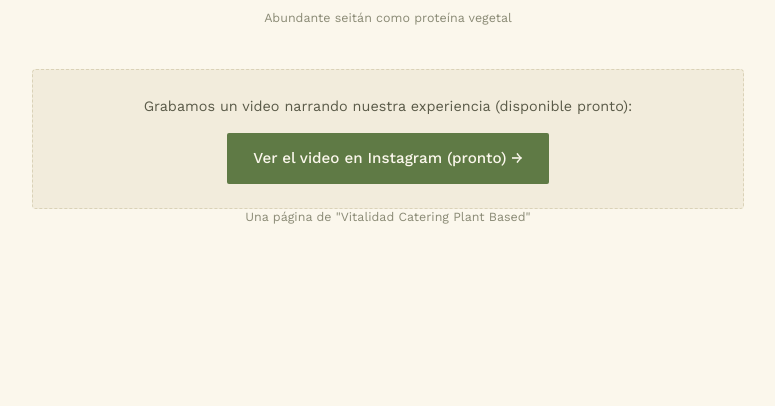
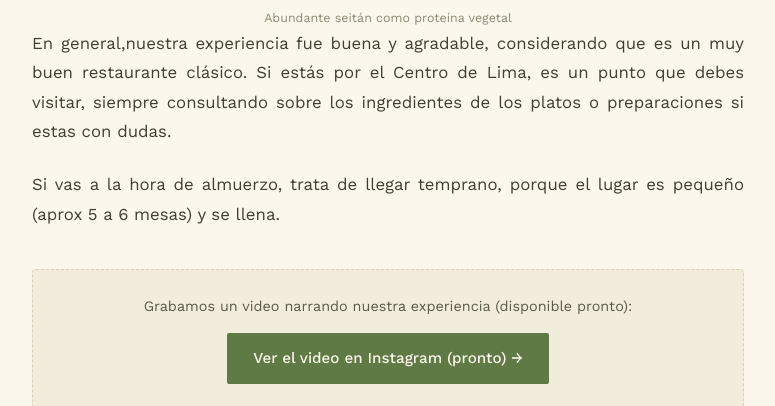
Before and after one commit to cesar-mora/Vitalidad_Itinerante, a plain HTML site: page resenas/vida-sana-camana.html in a window 1280 px wide. Shown: the part 1888-2294 px from the top of the page, without its empty margins (252-1027 px from the left). Before the commit the page ends 2222 px from the top, so only its background shows below. Drawn offline with nearby package versions, Linux system fonts and the light colour scheme.

Commit message:
Add files via upload

```diff
--- a/resenas/vida-sana-camana.html
+++ b/resenas/vida-sana-camana.html
@@ -178,6 +178,19 @@
       <p class="caption" style="margin-top: -2px;">Abundante seitán como proteína vegetal</p>
       </div>
 
+      <p>
+      En general,nuestra experiencia fue buena y agradable, considerando que es un muy buen restaurante clásico.
+      Si estás por el Centro de Lima, es un punto que debes visitar, siempre consultando sobre los ingredientes
+      de los platos o preparaciones si estas con dudas.
+      </p>
+
+      <p>
+      Si vas a la hora de almuerzo, trata de llegar temprano, porque el lugar es pequeño (aprox 5 a 6 mesas)
+      y se llena.
+      </p>
+
+
+
     <div class="video-cta">
       <p>Grabamos un video narrando nuestra experiencia (disponible pronto):</p>
       <a href="https://www.instagram.com/" target="_blank">Ver el video en Instagram (pronto) →</a>
```
